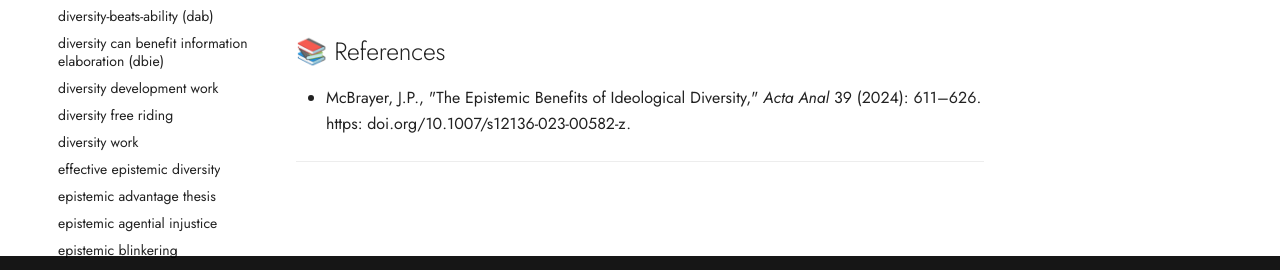
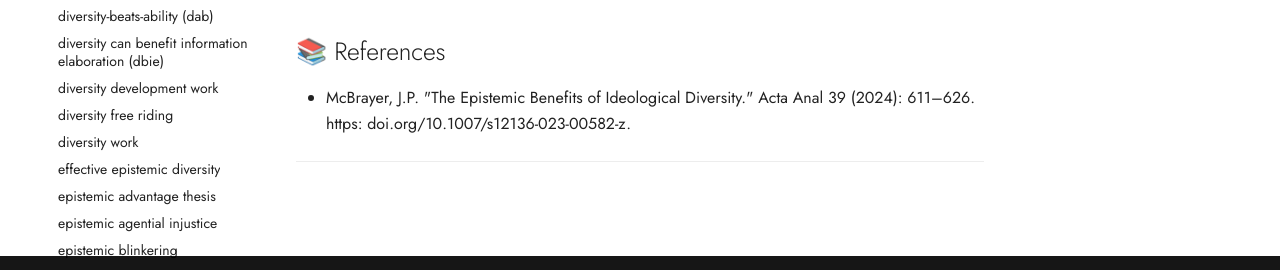
Before and after one commit to conceptcartography/conceptcartography, an MkDocs documentation site: the page built from docs/concepts/cancelling-out-explanation.md, in a window 1280 px wide. Shown: the part 580-850 px from the top of the page. Built offline with MkDocs 1.6.1 and Material for MkDocs 9.7.7, drawn with Linux system fonts in a browser that asks for light colours; comment, search, counter and statistics services are not loaded; the version menu is left out.

```diff
--- a/docs/concepts/cancelling-out-explanation.md
+++ b/docs/concepts/cancelling-out-explanation.md
@@ -1,7 +1,7 @@
 ---
 concept: cancelling out explanation
 references:
-- 'McBrayer, J.P., "The Epistemic Benefits of Ideological Diversity," _Acta Anal_ 39 (2024): 611–626. https: doi.org/10.1007/s12136-023-00582-z.'
+- 'McBrayer, J.P. "The Epistemic Benefits of Ideological Diversity." Acta Anal 39 (2024): 611–626. https: doi.org/10.1007/s12136-023-00582-z.'
 definitions:
 - '"bias and error are more likely to be cancelled out in a group setting" (McBrayer
   2024, 615).'
@@ -33,7 +33,7 @@ relations:
 
 ## 📚 References
 
-- McBrayer, J.P., "The Epistemic Benefits of Ideological Diversity," _Acta Anal_ 39 (2024): 611–626. https: doi.org/10.1007/s12136-023-00582-z.
+- McBrayer, J.P. "The Epistemic Benefits of Ideological Diversity." Acta Anal 39 (2024): 611–626. https: doi.org/10.1007/s12136-023-00582-z.
 
 ---
 
```
